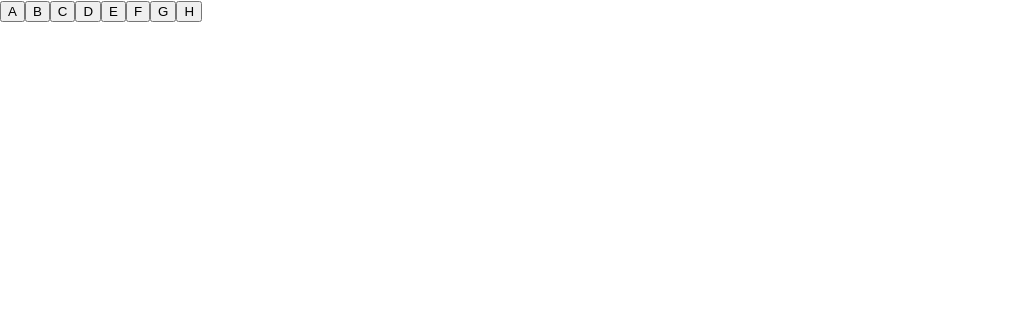
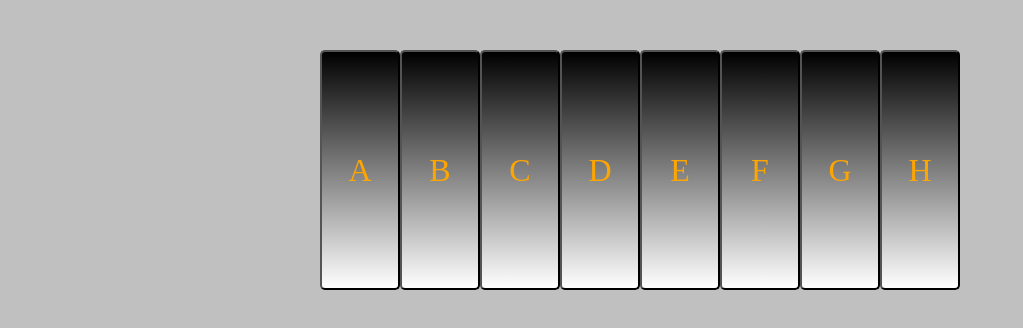
Before and after one commit to halitos/musical-keys, a React (Create React App) app: page / in a window 1280 px wide. Shown: the top 328 px of the page, without its empty margins (0-1023 px from the left). Built offline with nearby package versions, Linux system fonts and the light colour scheme.

Commit message:
some style added

```diff
--- a/src/App.css
+++ b/src/App.css
@@ -1,38 +1,15 @@
-.App {
+body {
   text-align: center;
+  background-color: silver;
 }
 
-.App-logo {
-  height: 40vmin;
-  pointer-events: none;
+button {
+  margin-top: 50px;
+  width: 80px;
+  height: 240px;
+  background: linear-gradient(rgb(0, 0, 0), rgb(256, 256, 256));
+  font-size: xx-large;
+  font-family: cursive;
+  border-radius: 5px;
+  color: orange;
 }
-
-@media (prefers-reduced-motion: no-preference) {
-  .App-logo {
-    animation: App-logo-spin infinite 20s linear;
-  }
-}
-
-.App-header {
-  background-color: #282c34;
-  min-height: 100vh;
-  display: flex;
-  flex-direction: column;
-  align-items: center;
-  justify-content: center;
-  font-size: calc(10px + 2vmin);
-  color: white;
-}
-
-.App-link {
-  color: #61dafb;
-}
-
-@keyframes App-logo-spin {
-  from {
-    transform: rotate(0deg);
-  }
-  to {
-    transform: rotate(360deg);
-  }
-}
--- a/src/Key.js
+++ b/src/Key.js
@@ -1,7 +1,7 @@
 import React from "react";
 
-const Key = ({ notes }) => {
-  return notes.map((p, index) => {
+const Key = (props) => {
+  return props.notes.map((p, index) => {
     return <button key={index}>{p}</button>;
   });
 };
--- a/src/Keyboard.js
+++ b/src/Keyboard.js
@@ -2,9 +2,10 @@ import React from "react";
 import Key from "./Key";
 
 const Keyboard = () => {
+  const arr = ["A", "B", "C", "D", "E", "F", "G", "H"];
   return (
     <div className="keyboard">
-      <Key notes={["A", "B", "C", "D", "E", "F", "G", "H"]} />
+      <Key notes={arr} />
     </div>
   );
 };
```
